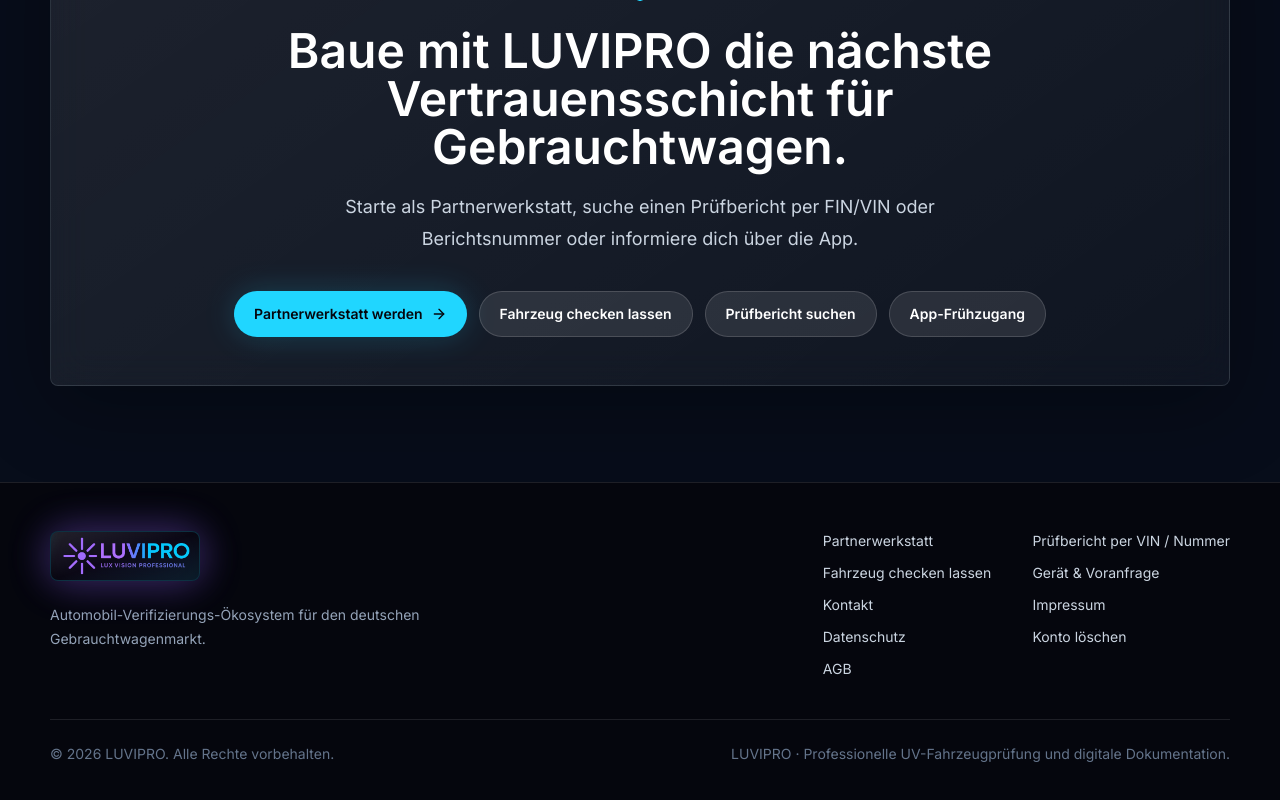
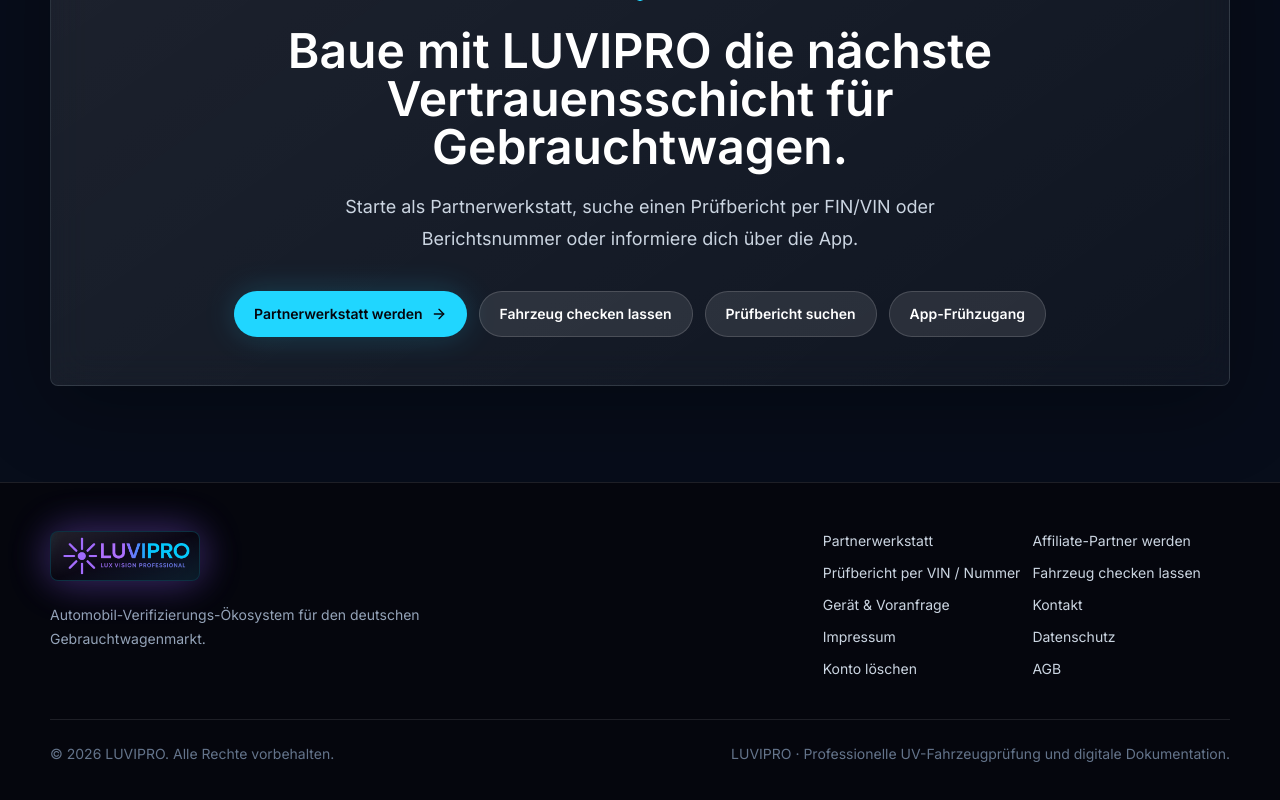
Before and after one commit to Diaa6969/luvipro-website, a Next.js app: page / in a window 1280 px wide. Shown: the part 7696-8496 px from the top of the page. Built offline with nearby package versions, Linux system fonts and the light colour scheme.

Commit message:
Expose affiliate and monthly PDF in existing site navigation; run feature CI

```diff
--- a/src/components/sections/footer.tsx
+++ b/src/components/sections/footer.tsx
@@ -4,6 +4,7 @@ import { BrandLogo } from "@/components/ui/brand-logo";
 
 const links = [
   { label: "Partnerwerkstatt", href: "/partner-workshops" },
+  { label: "Affiliate-Partner werden", href: "/affiliate" },
   { label: "Prüfbericht per VIN / Nummer", href: "/reports" },
   { label: "Fahrzeug checken lassen", href: "/verify#partner-map" },
   { label: "Gerät & Voranfrage", href: "/products" },
```
